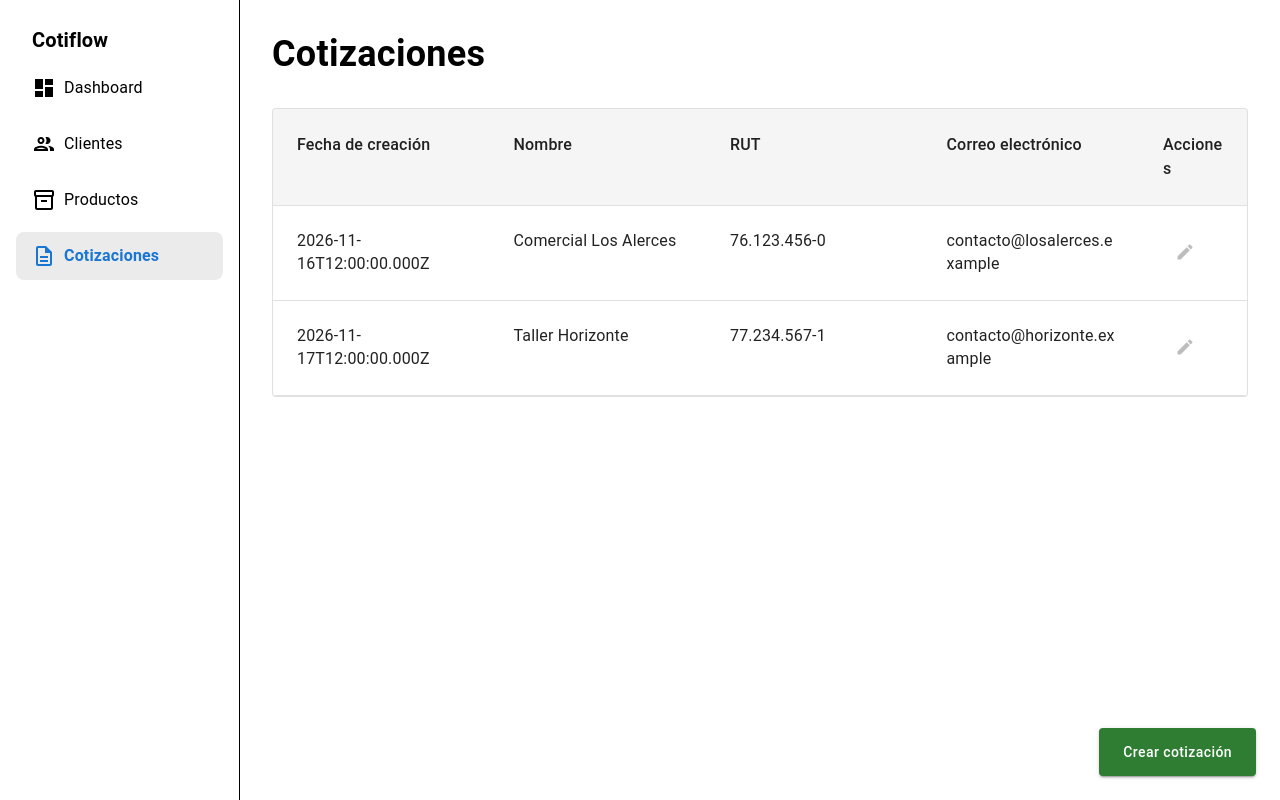
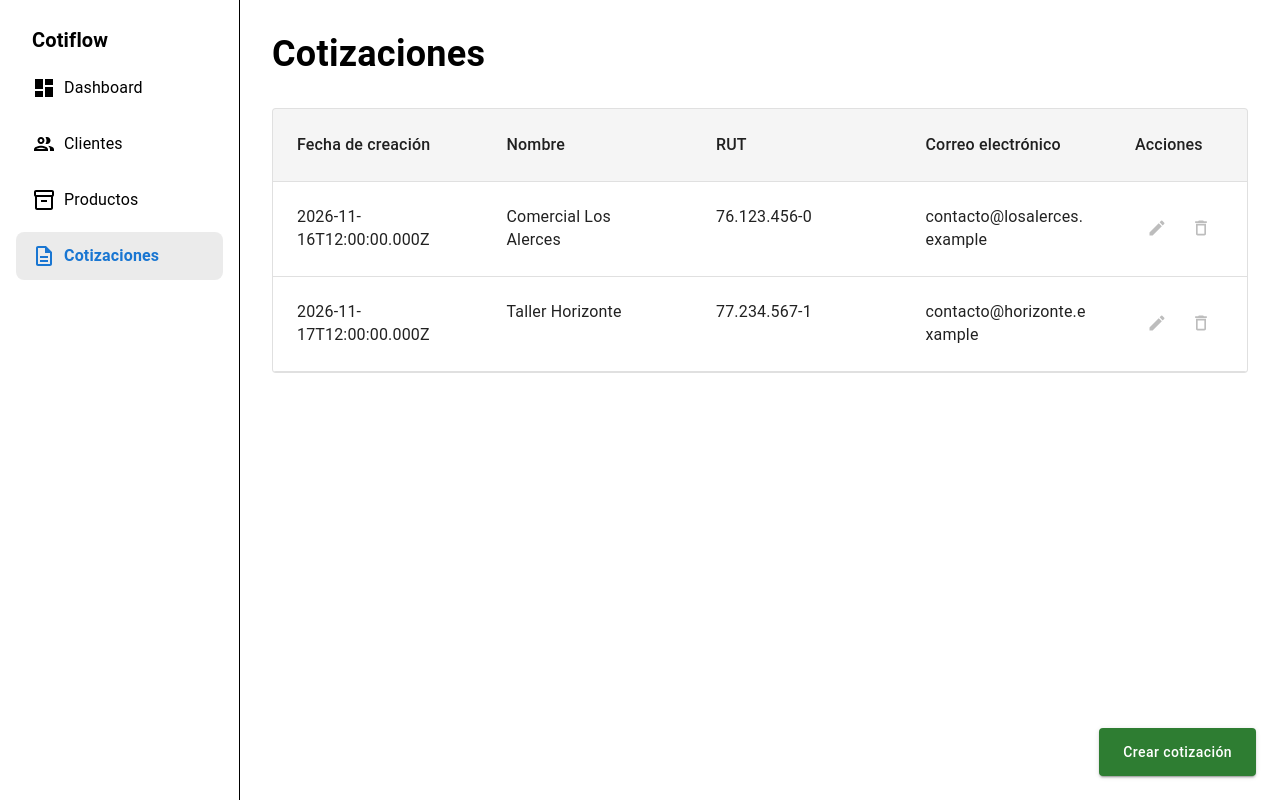
Before and after one commit to ssalinascalibar/cotiflow, a React (Vite) app: page /quotations in a window 1280 px wide. Built offline with nearby package versions, Linux system fonts and the light colour scheme.

Commit message:
feat(quotations): add quotation delete

```diff
--- a/src/context/QuotationsContext.tsx
+++ b/src/context/QuotationsContext.tsx
@@ -22,6 +22,7 @@ type QuotationsContextValue = {
   quotations: Quotation[];
   addQuotation: (quotation: Quotation) => void;
   updateQuotation: (id: string, changes: Pick<Quotation, "customer" | "items">) => void;
+  deleteQuotation: (id: string) => void;
 };
 
 const QuotationsContext = createContext<QuotationsContextValue | null>(null);
@@ -46,8 +47,16 @@ function QuotationsProvider({ children }: { children: ReactNode }) {
     );
   };
 
+  const deleteQuotation = (id: string) => {
+    setQuotations((previousQuotations) =>
+      previousQuotations.filter((quotation) => quotation.id !== id),
+    );
+  };
+
   return (
-    <QuotationsContext.Provider value={{ quotations, addQuotation, updateQuotation }}>
+    <QuotationsContext.Provider
+      value={{ quotations, addQuotation, updateQuotation, deleteQuotation }}
+    >
       {children}
     </QuotationsContext.Provider>
   );
--- a/src/features/quotations/Quotations.tsx
+++ b/src/features/quotations/Quotations.tsx
@@ -2,6 +2,7 @@ import { useContext, useState } from "react";
 import Box from "@mui/material/Box";
 import IconButton from "@mui/material/IconButton";
 import Paper from "@mui/material/Paper";
+import Stack from "@mui/material/Stack";
 import Table from "@mui/material/Table";
 import TableBody from "@mui/material/TableBody";
 import TableCell from "@mui/material/TableCell";
@@ -9,7 +10,7 @@ import TableContainer from "@mui/material/TableContainer";
 import TableHead from "@mui/material/TableHead";
 import TableRow from "@mui/material/TableRow";
 import Typography from "@mui/material/Typography";
-import { MdEdit } from "../../assets/icons";
+import { MdEdit, MdDeleteOutline } from "../../assets/icons";
 import CustomersContext from "../../context/CustomersContext";
 import ProductContext from "../../context/ProductContext";
 import QuotationsContext, { type Quotation } from "../../context/QuotationsContext";
@@ -28,7 +29,7 @@ export default function Quotations() {
     throw new Error("Quotations requiere los proveedores de cotizaciones, clientes y productos");
   }
 
-  const { quotations, addQuotation, updateQuotation } = context;
+  const { quotations, addQuotation, updateQuotation, deleteQuotation } = context;
   const { customers } = customersContext;
   const { products } = productContext;
 
@@ -137,7 +138,7 @@ export default function Quotations() {
                 <TableCell scope="col">Nombre</TableCell>
                 <TableCell scope="col">RUT</TableCell>
                 <TableCell scope="col">Correo electrónico</TableCell>
-                <TableCell scope="col" sx={{ width: { xs: 76, sm: 92, md: 108 } }}>
+                <TableCell scope="col" sx={{ width: { xs: 104, sm: 120, md: 136 } }}>
                   Acciones
                 </TableCell>
               </TableRow>
@@ -152,6 +153,20 @@ export default function Quotations() {
                   <TableCell>{quotation.customer.rut}</TableCell>
                   <TableCell>{quotation.customer.email}</TableCell>
                   <TableCell>
+                    <Stack
+                      direction="row"
+                      sx={{
+                        "& .MuiIconButton-root": {
+                          width: 44,
+                          height: 44,
+                          color: "grey.400",
+                          "&.Mui-focusVisible": {
+                            outline: "2px solid currentColor",
+                            outlineOffset: -2,
+                          },
+                        },
+                      }}
+                    >
                       <IconButton
                         type="button"
                         aria-label={`Editar cotización de ${quotation.customer.name} del ${quotation.createdAt}`}
@@ -160,13 +175,6 @@ export default function Quotations() {
                           setIsQuotationModalOpen(true);
                         }}
                         sx={{
-                        width: 44,
-                        height: 44,
-                        color: "grey.400",
-                        "&.Mui-focusVisible": {
-                          outline: "2px solid currentColor",
-                          outlineOffset: -2,
-                        },
                           "&:hover, &.Mui-focusVisible, &:active": {
                             color: "primary.main",
                           },
@@ -174,6 +182,19 @@ export default function Quotations() {
                       >
                         <MdEdit size={20} aria-hidden="true" />
                       </IconButton>
+                      <IconButton
+                        type="button"
+                        aria-label={`Eliminar cotización de ${quotation.customer.name} del ${quotation.createdAt}`}
+                        onClick={() => deleteQuotation(quotation.id)}
+                        sx={{
+                          "&:hover, &.Mui-focusVisible, &:active": {
+                            color: "error.main",
+                          },
+                        }}
+                      >
+                        <MdDeleteOutline size={20} aria-hidden="true" />
+                      </IconButton>
+                    </Stack>
                   </TableCell>
                 </TableRow>
               ))}
```
Also changed, not shown: 1 other file (tests, documents, lock files or other folders). Lines whose indentation alone changed are shown as unchanged.
